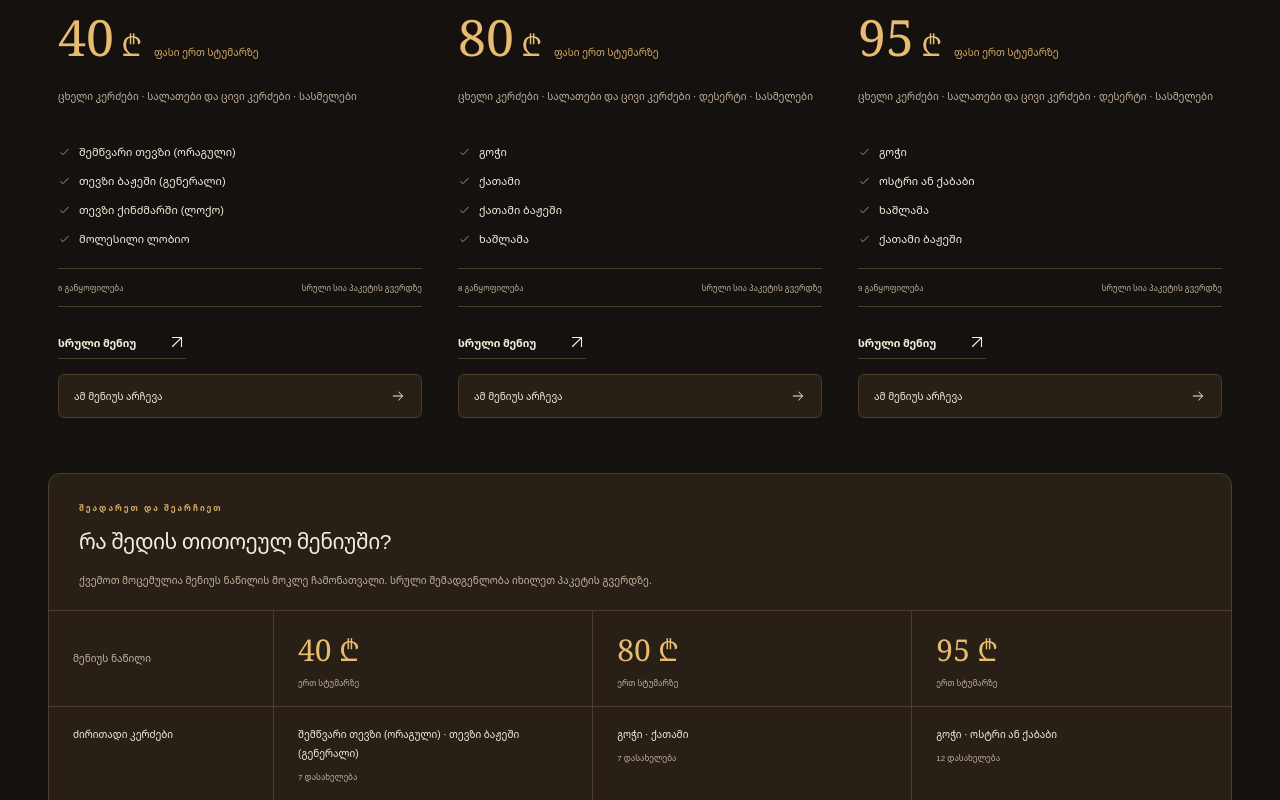
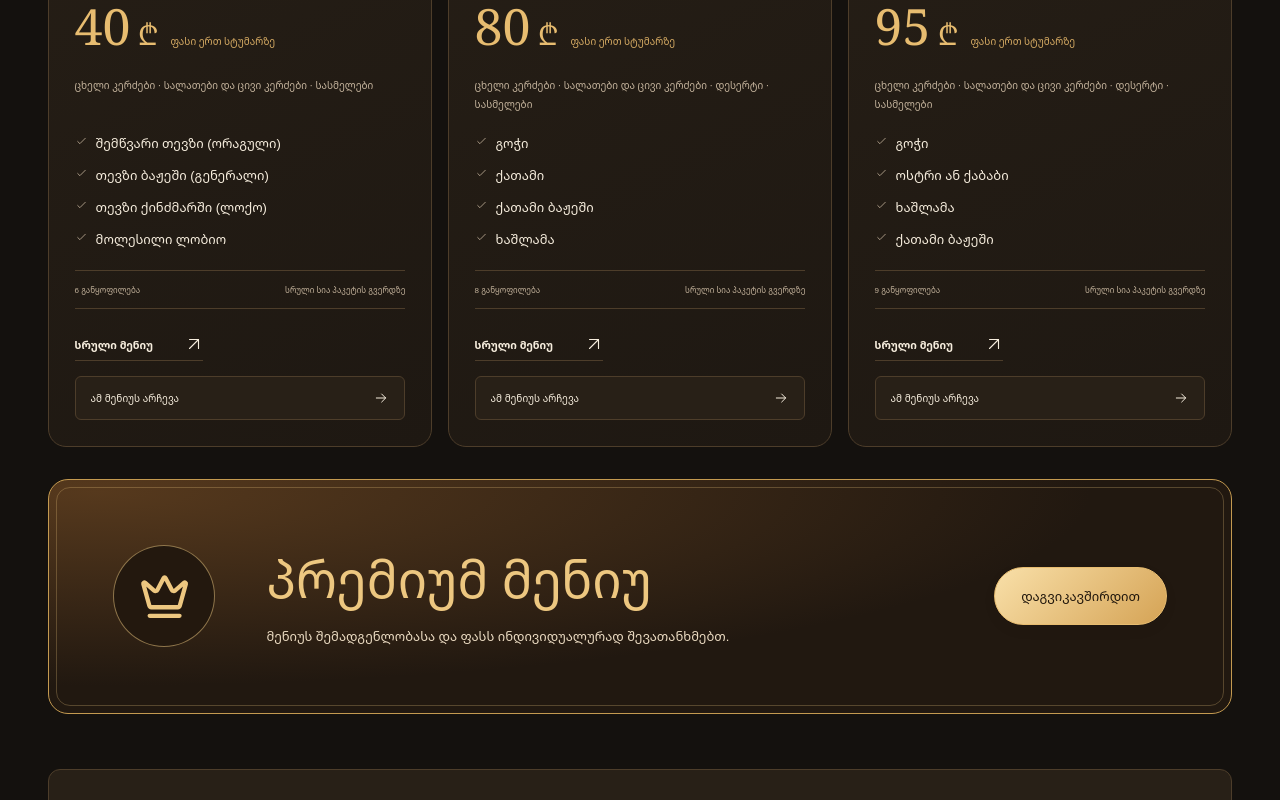
Before and after one commit to palignusw/la-fiesta-frontend, a Next.js app: page /menu in a window 1280 px wide. Shown: the part 900-1700 px from the top of the page. Built offline with nearby package versions, Linux system fonts and the light colour scheme; no server answers.

Commit message:
Redesign banquet menu cards and add a premium inquiry option

```diff
--- /dev/null
+++ b/app/menu/banquet.module.scss
@@ -0,0 +1,113 @@
+.catalog {
+  --menu-gold: #edc780;
+  --menu-ink: #21170c;
+}
+
+.catalog :global(.page-heading) h1 em {
+  color: var(--menu-gold);
+}
+
+.catalog :global(.package-content-card) {
+  display: flex;
+  flex-direction: column;
+  border: 1px solid var(--border);
+  border-radius: 18px;
+  overflow: hidden;
+  background: linear-gradient(155deg, var(--surface-raised), var(--surface));
+}
+
+.catalog :global(.package-photo) {
+  height: clamp(180px, 22vw, 280px);
+  border-radius: 0;
+}
+
+.catalog :global(.package-photo > span) {
+  border: 1px solid #edc78066;
+  color: var(--menu-gold);
+}
+
+.catalog :global(.package-body) {
+  display: flex;
+  flex-direction: column;
+  flex: 1;
+  padding: clamp(18px, 2vw, 30px);
+}
+
+.catalog :global(.package-top h3) {
+  font-size: clamp(17px, 1.6vw, 22px);
+}
+
+.catalog :global(.package-dish-list li) {
+  font-size: 13px;
+}
+
+.catalog :global(.package-counts) {
+  margin-top: auto;
+}
+
+.premium {
+  position: relative;
+  isolation: isolate;
+  display: grid;
+  grid-template-columns: auto minmax(0, 1fr) auto;
+  align-items: center;
+  gap: clamp(18px, 4vw, 54px);
+  margin-top: 32px;
+  padding: clamp(24px, 5vw, 66px);
+  border: 1px solid #c49a50;
+  border-radius: 20px;
+  background: radial-gradient(ellipse at 4% 5%, #56391d, transparent 62%), #211810;
+  color: #f6eddd;
+}
+
+.premium::before {
+  content: "";
+  position: absolute;
+  inset: 7px;
+  border: 1px solid #edc78044;
+  border-radius: 14px;
+  pointer-events: none;
+}
+
+.crown {
+  display: grid;
+  place-items: center;
+  width: clamp(60px, 8vw, 110px);
+  aspect-ratio: 1;
+  border: 1px solid #edc78088;
+  border-radius: 50%;
+  background: #23180e;
+  color: var(--menu-gold);
+  font-size: clamp(28px, 4vw, 54px);
+}
+
+.premium h2 {
+  margin: 0 0 12px;
+  color: var(--menu-gold);
+  font-size: clamp(25px, 4vw, 54px);
+  letter-spacing: normal;
+}
+
+.premium p {
+  margin: 0;
+  color: #eadac1;
+  line-height: 1.8;
+  font-size: 13px;
+}
+
+.premium a {
+  border-radius: 999px;
+  background: linear-gradient(135deg, #f9e0a9, #d5a355);
+  color: var(--menu-ink);
+}
+
+.premium a:hover {
+  background: #f9e0a9;
+}
+
+@media (max-width: 760px) {
+  .premium {
+    grid-template-columns: 1fr;
+    justify-items: start;
+  }
+}
--- a/app/menu/page.tsx
+++ b/app/menu/page.tsx
@@ -1,9 +1,12 @@
 import type { Metadata } from "next";
+import { LuCrown } from "react-icons/lu";
+import styles from "./banquet.module.scss";
 import PackageGrid from "@/components/Menu/PackageGrid";
 import MenuComparison from "@/components/Experience/MenuComparison";
 import { packages } from "@/lib/content";
 import {
   getMenuStructuredData,
+  restaurant,
   serializeStructuredData,
 } from "@/lib/restaurant";
 export const metadata: Metadata = {
@@ -12,7 +15,7 @@ export const metadata: Metadata = {
 };
 export default function MenuPage() {
   return (
-    <section className="section container">
+    <section className={`section container ${styles.catalog}`}>
       <script
         type="application/ld+json"
         dangerouslySetInnerHTML={{
@@ -24,7 +27,7 @@ export default function MenuPage() {
         <h1>
           ქართული სუფრა,
           <br />
-          თქვენი არჩევანით.
+          <em>თქვენი არჩევანით.</em>
         </h1>
         <p>
           გაეცანით საბანკეტო პაკეტებს. ფასები მოცემულია ერთ სტუმარზე.
@@ -33,6 +36,18 @@ export default function MenuPage() {
         </p>
       </div>
       <PackageGrid items={[...packages].sort((a, b) => a.price - b.price)} />
+      <article className={styles.premium}>
+        <div className={styles.crown} aria-hidden="true">
+          <LuCrown />
+        </div>
+        <div>
+          <h2>პრემიუმ მენიუ</h2>
+          <p>მენიუს შემადგენლობასა და ფასს ინდივიდუალურად შევათანხმებთ.</p>
+        </div>
+        <a href={`tel:${restaurant.phone}`} className="btn">
+          დაგვიკავშირდით
+        </a>
+      </article>
       <MenuComparison />
       <p className="fine-print">
         მენიუს შემადგენლობა და ფასი დაჯავშნამდე გადაამოწმეთ ადმინისტრაციასთან.
```
